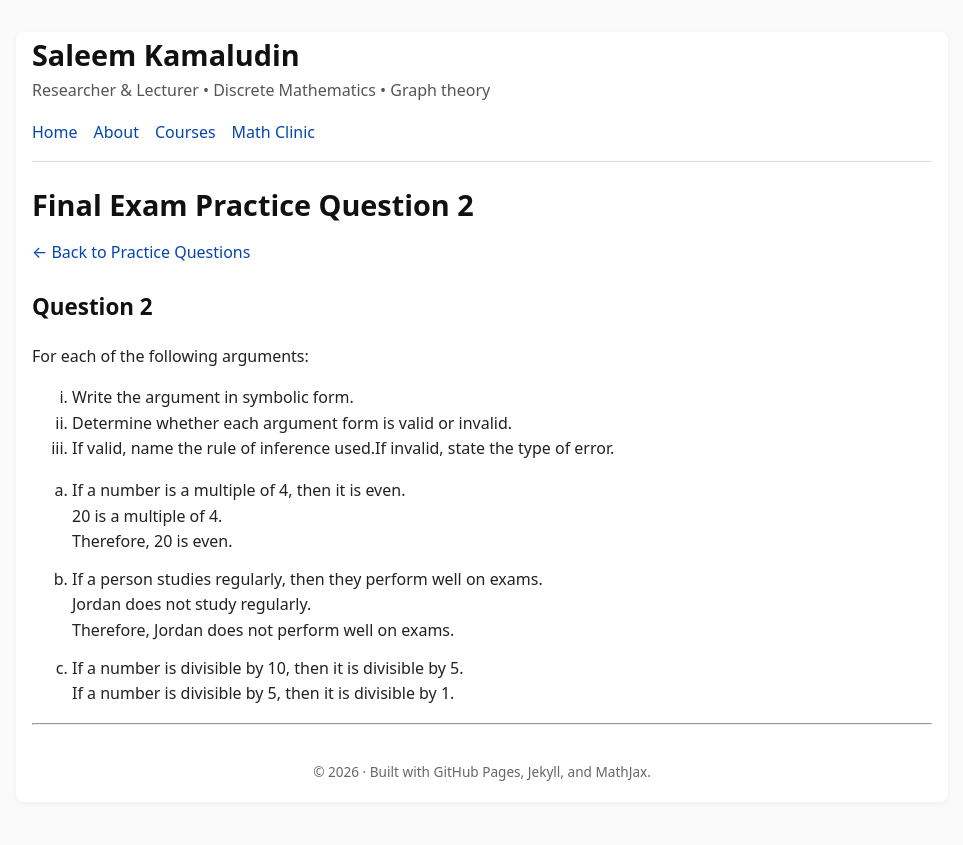
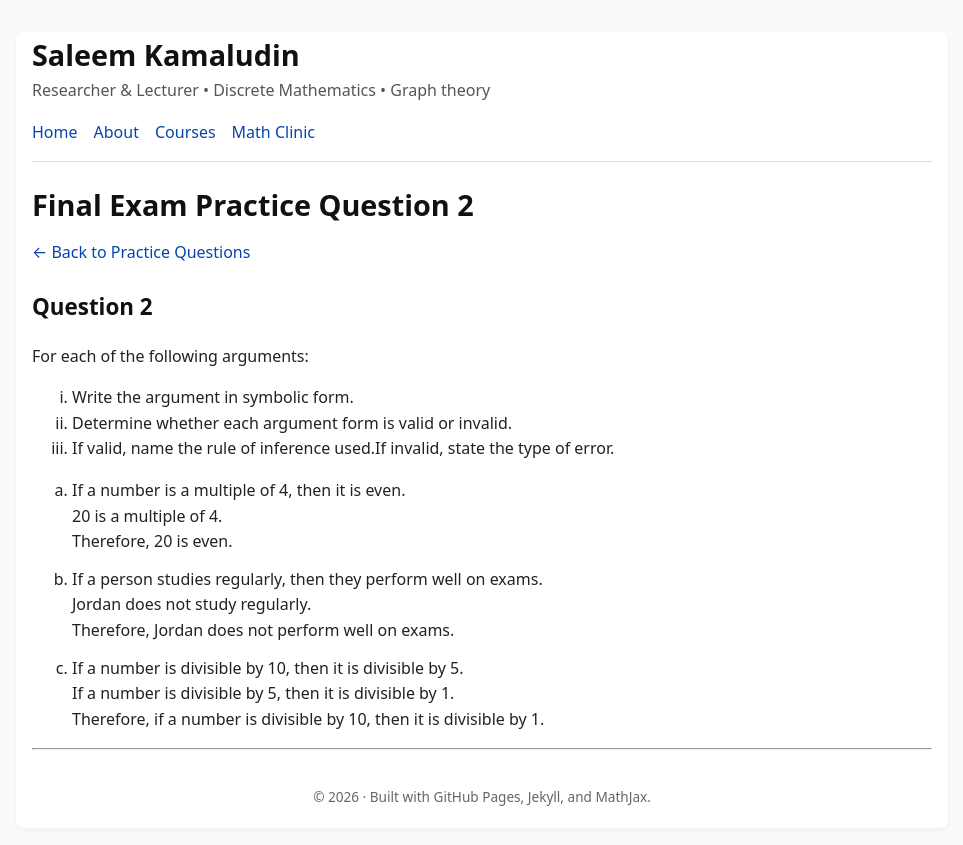
Before and after one commit to SaleemKamaludin/SaleemKamaludin.github.io, a Jekyll site: the page built from courses/comp1604/final-exam-practice/question-2.md, in a window 1280 px wide. Shown: the top 845 px of the page, without its empty margins (158-1121 px from the left). Built offline with Jekyll 4.4.1, drawn with Linux system fonts in a browser that asks for light colours.

Commit message:
Update question-2.md

```diff
--- a/courses/comp1604/final-exam-practice/question-2.md
+++ b/courses/comp1604/final-exam-practice/question-2.md
@@ -33,3 +33,4 @@ title: Final Exam Practice Question 2
     <li>
           <p>If a number is divisible by 10, then it is divisible by 5.<br>
       If a number is divisible by 5, then it is divisible by 1.<br>
+      Therefore, if a number is divisible by 10, then it is divisible by 1.</p>
```
